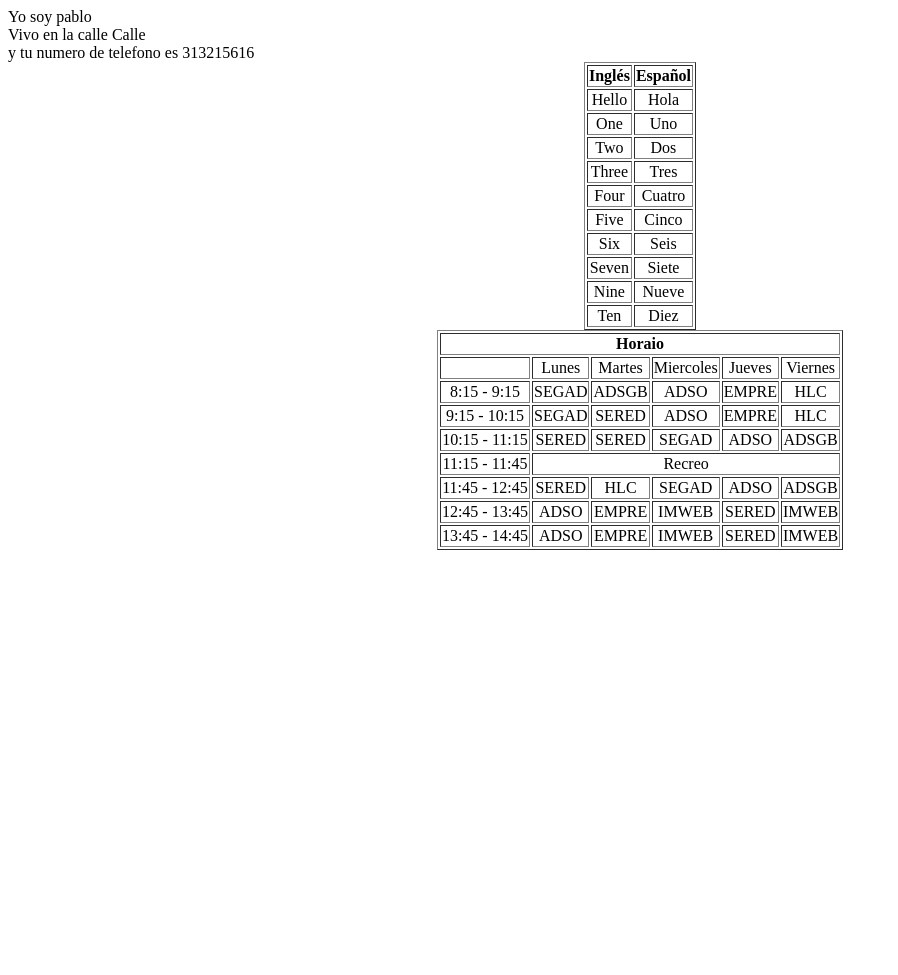
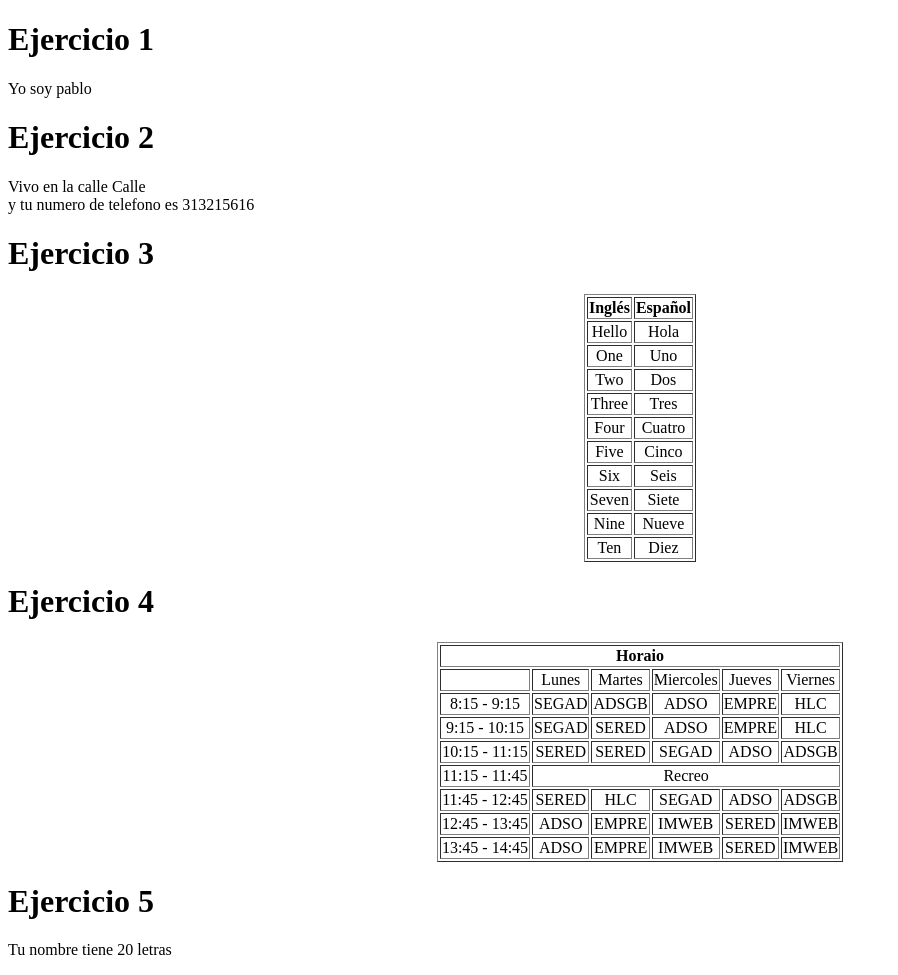
Before and after one commit to Pablo-Gallego/Prueba-HLC, a PHP site: the page made by Ejercicios.php in a window 1280 px wide. Shown: the whole page, without its empty margins (0-898 px from the left). Before the commit the page ends 550 px from the top, so only its background shows below. Run offline with PHP 8.4, Linux system fonts and the light colour scheme.

Commit message:
ejercicios

```diff
--- a/Ejercicios.php
+++ b/Ejercicios.php
@@ -3,12 +3,14 @@
 <body>
 
 <!--Ejercicio 1-->
+<h1>Ejercicio 1</h1>
 <?php
 $nombre = "pablo";
 echo "Yo soy $nombre";
 ?> <br>
 
 <!--Ejercicio 2-->
+<h1>Ejercicio 2</h1>
 <?php
 $direccion = "Calle";
 $telefono = "313215616";
@@ -18,7 +20,7 @@ echo "y tu numero de telefono es $telefono"
 ?> <br>
 
 <!--Ejercicio 3-->
-
+<h1>Ejercicio 3</h1>
 <table border="1px" align="center">
     <tr align="center">
         <th>Inglés</th>
@@ -67,7 +69,7 @@ echo "y tu numero de telefono es $telefono"
 </table>
 
 <!--Ejercicio 4-->
-
+<h1>Ejercicio 4</h1>
 <table border="1px" align="center">
 <?php
 $SEGAD = "SEGAD";
@@ -143,7 +145,14 @@ $ADSGB = "ADSGB";
     </tr>
 </table>
 
-
-
+<!--Ejercicio 5-->
+<h1>Ejercicio 5</h1>
+<p>
+    Tu nombre tiene
+    <?php
+        echo strlen("PabloGallegoMartinez");
+    ?>
+     letras
+</p>
 </body>
 </html>
```
Also changed, not shown: pruebas.php (added, +12 -0 lines).
